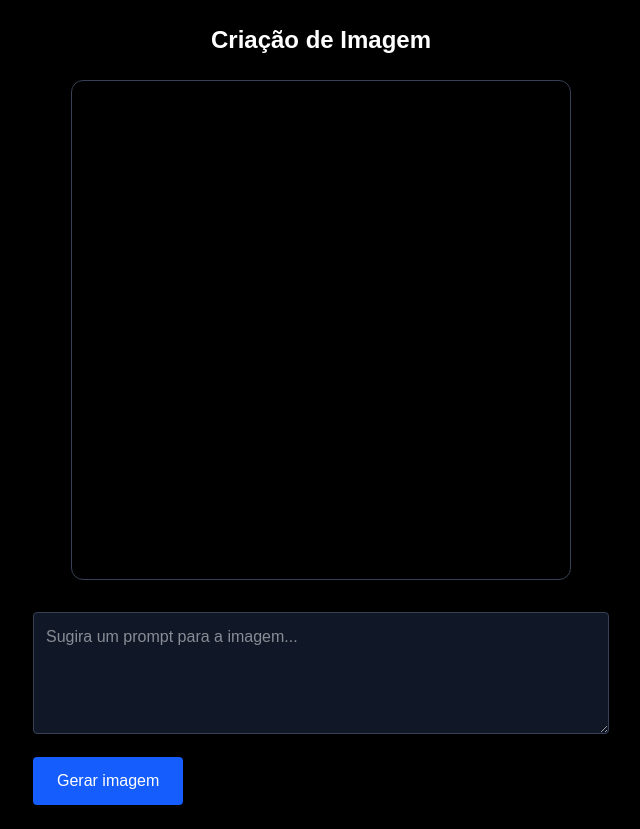
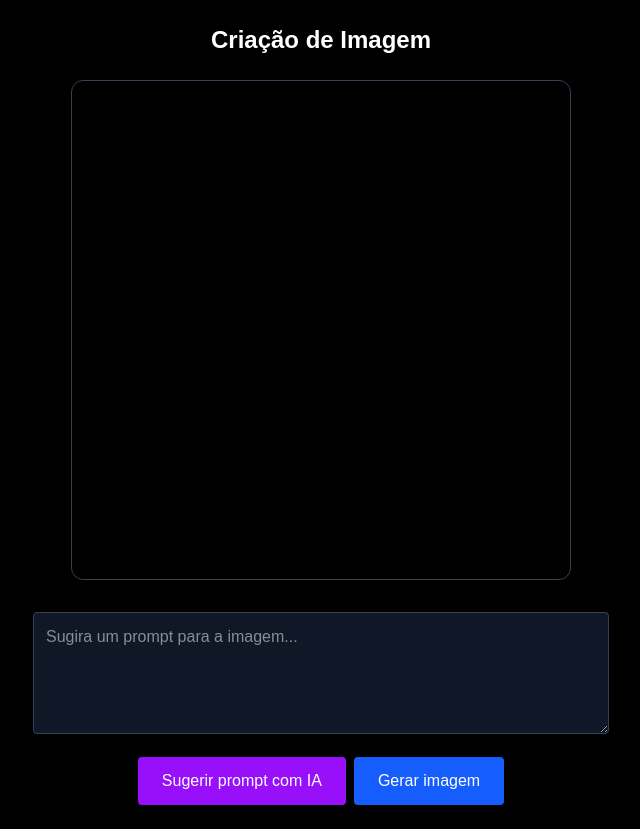
Before and after one commit to ubirajarafree/frasapp-cejusc, a Next.js app: page /criar-imagem in a window 1280 px wide. Shown: the whole page, without its empty margins (319-959 px from the left). Built offline with nearby package versions, Linux system fonts and the light colour scheme.

Commit message:
chat sugere prompt

```diff
--- a/src/components/criarImagemPage.tsx
+++ b/src/components/criarImagemPage.tsx
@@ -27,6 +27,18 @@ export default function CriarImagemPage() {
 
     fetchFrase();
   }, [id]);
+
+  const sugerirPrompt = async () => {
+    if (!frase?.conteudo) return;
+
+    const textPrompt = `Com base na frase "${frase.conteudo}", sugira apenas um prompt curto e direto para gerar uma imagem que combine com ela. Evite múltiplas variações ou análises longas.`;
+
+    const endpoint = `https://text.pollinations.ai/${encodeURIComponent(textPrompt)}`;
+
+    const response = await fetch(endpoint);
+    const texto = await response.text();
+    setPrompt(texto);
+  };
 
   const gerarImagem = async () => {
     if (!prompt) return;
@@ -61,7 +73,19 @@ export default function CriarImagemPage() {
           onChange={(e) => setPrompt(e.target.value)}
           className="w-full p-3 rounded bg-gray-900 border border-gray-700 text-white"
           rows={4}
+          onInput={(e) => {
+            e.currentTarget.style.height = "auto";
+            e.currentTarget.style.height = `${e.currentTarget.scrollHeight}px`;
+          }}
         />
+
+        <div className="flex gap-2 items-center justify-center">
+          <button
+            onClick={sugerirPrompt}
+            className="bg-purple-600 hover:bg-purple-700 text-white px-6 py-3 rounded transition"
+          >
+            Sugerir prompt com IA
+          </button>
 
           <button
             onClick={gerarImagem}
@@ -70,6 +94,8 @@ export default function CriarImagemPage() {
             Gerar imagem
           </button>
         </div>
+
+      </div>
     </div>
   );
 }
```
Lines whose indentation alone changed are shown as unchanged.
